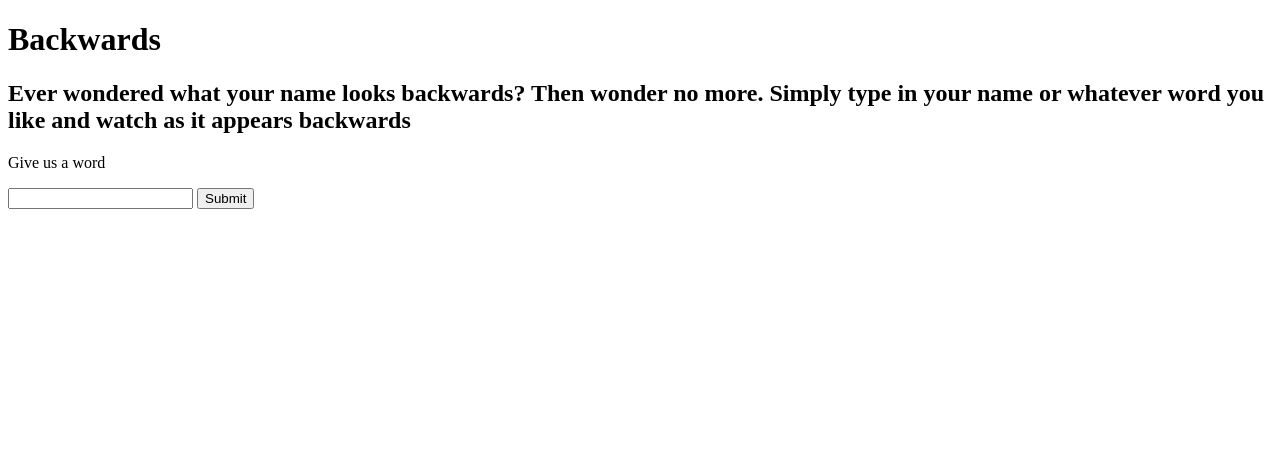
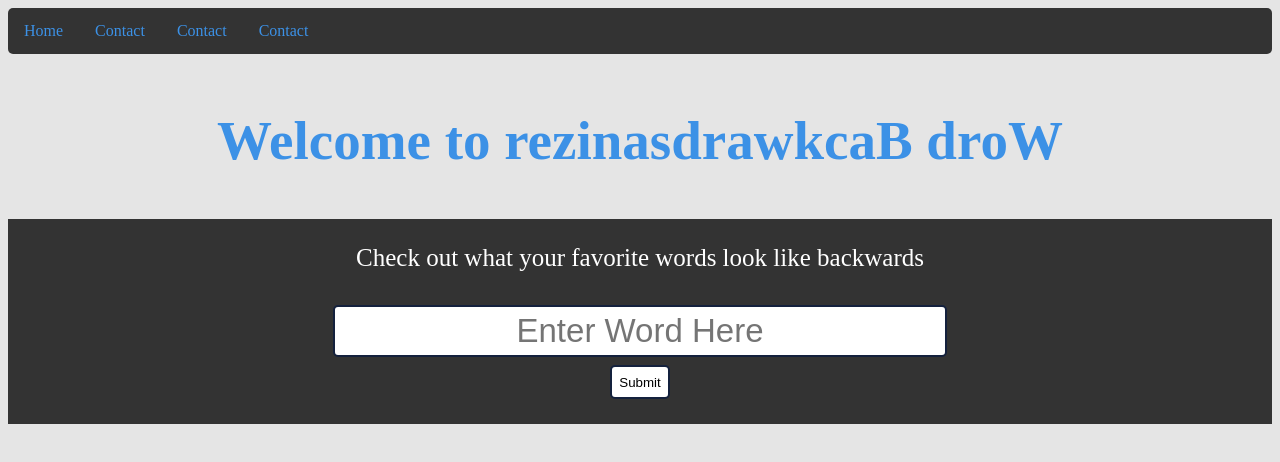
Before and after one commit to GroupEffort/Backwards_words, a plain HTML site: page index.html in a window 1280 px wide. Drawn offline with nearby package versions, Linux system fonts and the light colour scheme.

Commit message:
Added a shit ton of CSS shit

```diff
--- a/index.css
+++ b/index.css
@@ -0,0 +1,101 @@
+body {
+	background-color: #E5E5E5;
+}
+
+/* This is the CSS for the Input fields */
+
+input {
+    width: 600px;
+    padding: 12px 20px;
+    margin: 8px 0;
+    border: 2px solid #14213D;
+    background-color: #ffffff;
+    color: #000000;
+    font-size: 33px;
+    text-align: center;
+}
+input[type=text] {
+    padding:5px;
+    border:2px solid #14213D;
+    -webkit-border-radius: 5px;
+    border-radius: 5px;
+}
+
+input[type=text]:focus {border: 3px solid #ffffff; outline:0;}
+
+/* This is the CSS for the Buttons */
+
+button:active {
+	outline: none;
+	border: none;
+}
+
+button:focus {outline:0;}
+
+/* This is the CSS for the Nav Bar */
+
+ul {
+    list-style-type: none;
+    margin: 0;
+    padding: 0;
+    overflow: hidden;
+    background-color: #333333;
+    border-radius: 5px;
+}
+
+li {
+    float: left;
+}
+
+li a {
+    display: block;
+    color: #3C91E6;
+    text-align: center;
+    padding: 14px 16px;
+    text-decoration: none;
+}
+
+li a:hover {
+    background-color: #111;
+}
+
+/* This is the CSS for the Classes */
+
+.top{
+	background-color: #333333;
+	height: 315px;
+}
+.input_box{
+	text-align: center;
+}
+.submit {
+	background-color: #ffffff;
+	color: #000000;
+	width: 60px;
+	height: 34px;
+	border:2px solid #14213D;
+	border-radius: 5px;
+	text-decoration: none;
+}
+.head {
+	text-align: center;
+	font-size: 55px;
+	color: #3C91E6;
+	background-color: #E5E5E5;
+	height: 100px;
+	padding-bottom: 10px;
+}
+.direct {
+	text-align: center;
+	font-size: 25px;
+	color: #ffffff;
+}
+.word {
+	text-align: center;
+	color: #ffffff;
+}
+.backwards{
+	text-align: center;
+	font-size: 50px;
+	color: #000000;
+}
--- a/index.html
+++ b/index.html
@@ -1,17 +1,32 @@
 <!DOCTYPE html>
 <html>
 <head>
-  <title></title>
+  <title>Word Backwardsanizer</title>
   <script src="https://ajax.googleapis.com/ajax/libs/jquery/3.1.1/jquery.min.js"></script>
   <script type="text/javascript" src="index.js"></script>
+  <link href="index.css" rel="stylesheet" media="screen">
 </head>
 <body>
-  <h1>Backwards</h1>
-  <h2>Ever wondered what your name looks backwards? Then wonder no more. Simply type in your name or whatever word you like and watch as it appears backwards</h2>
-  <p>Give us a word</p>
-  <input type="text" name="word" id="input_word">
-  <button id="backwards_word_converter">Submit</button>
-
+	<nav>
+		<ul>
+			<li><a herf="index.html">Home</a></li>
+			<li><a herf="">Contact</a></li>
+			<li><a herf="">Contact</a></li>
+			<li><a herf="">Contact</a></li>
+		</ul>
+	</nav>
+	<div class="top"><div>
+	<div class="head">
+  		<p><b>Welcome to rezinasdrawkcaB droW</b></p>
+ 	</div>
+ 	<div class="direct">
+  		<p>Check out what your favorite words look like backwards</p>
+  	</div>
+  	<div class="input_box">
+  		<input type="text" name="word" id="input_word" placeholder="Enter Word Here"><br>
+  		<button class="submit" class="launch" id="backwards_word_converter">Submit</button>
+  	</div>
+  	<p id="backwards" class="backwards"></p>
   <h1 id="backwards"></h1>
 </body>
 </html>
```
